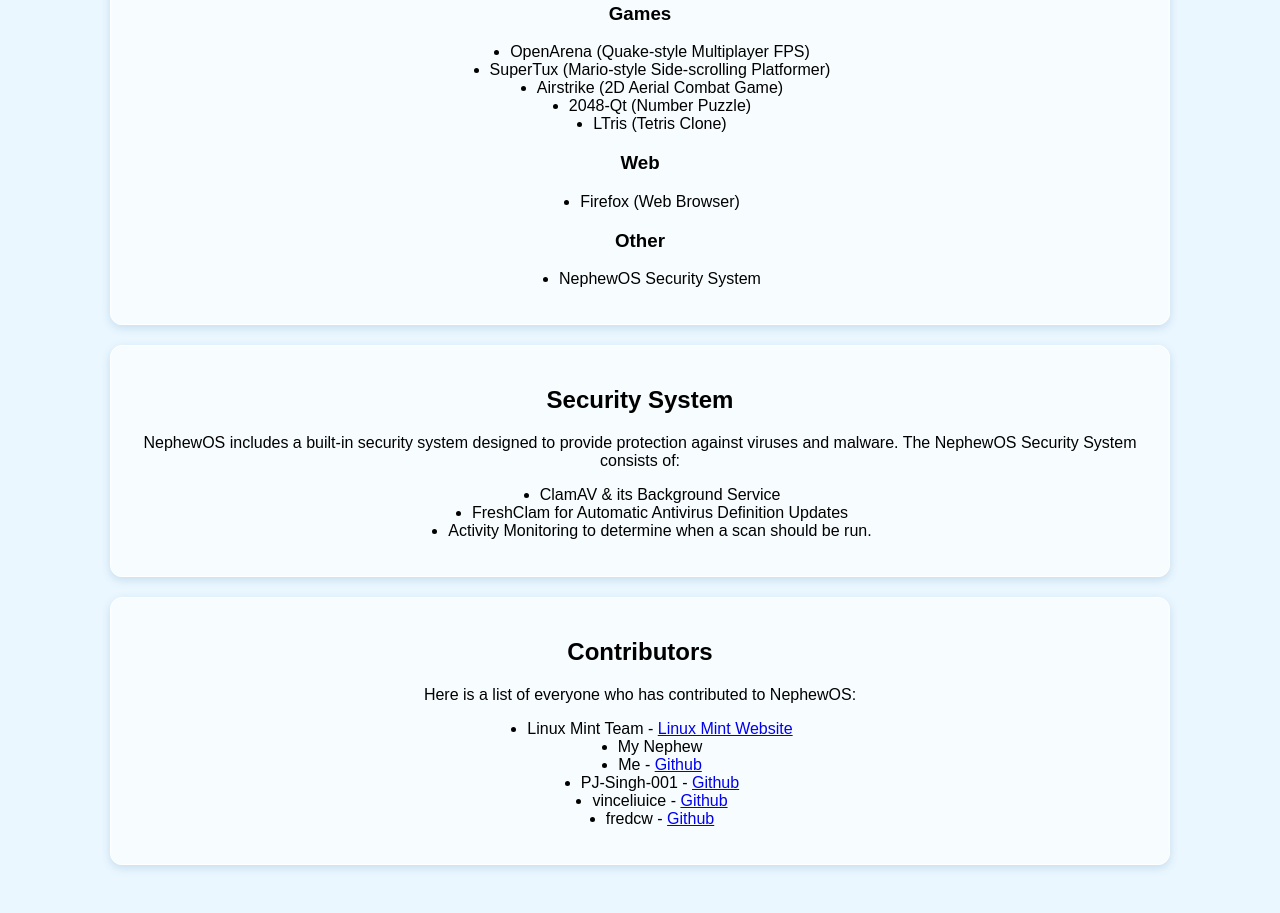
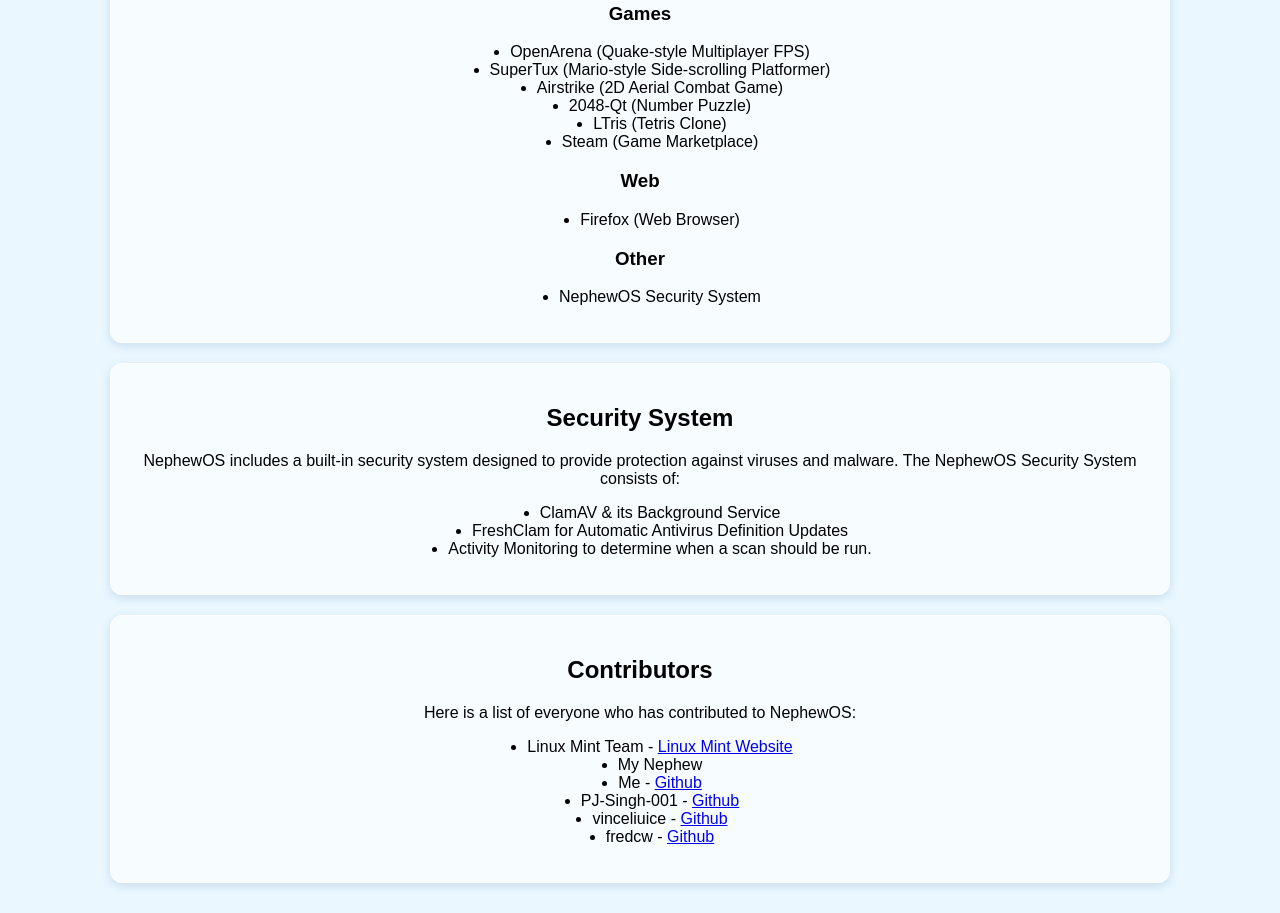
Before and after one commit to JcBoi-GIT/NephewOS, a plain HTML site: page docs/index.html in a window 1280 px wide. Shown: the part 1393-2306 px from the top of the page. Drawn offline with Linux system fonts and the light colour scheme.

Commit message:
Update index.html

```diff
--- a/docs/index.html
+++ b/docs/index.html
@@ -90,6 +90,7 @@
                 <li>Airstrike (2D Aerial Combat Game)</li>
                 <li>2048-Qt (Number Puzzle)</li>
                 <li>LTris (Tetris Clone)</li>
+                <li>Steam (Game Marketplace)</li>
             </ul>
 
             <h3>Web</h3>
```
